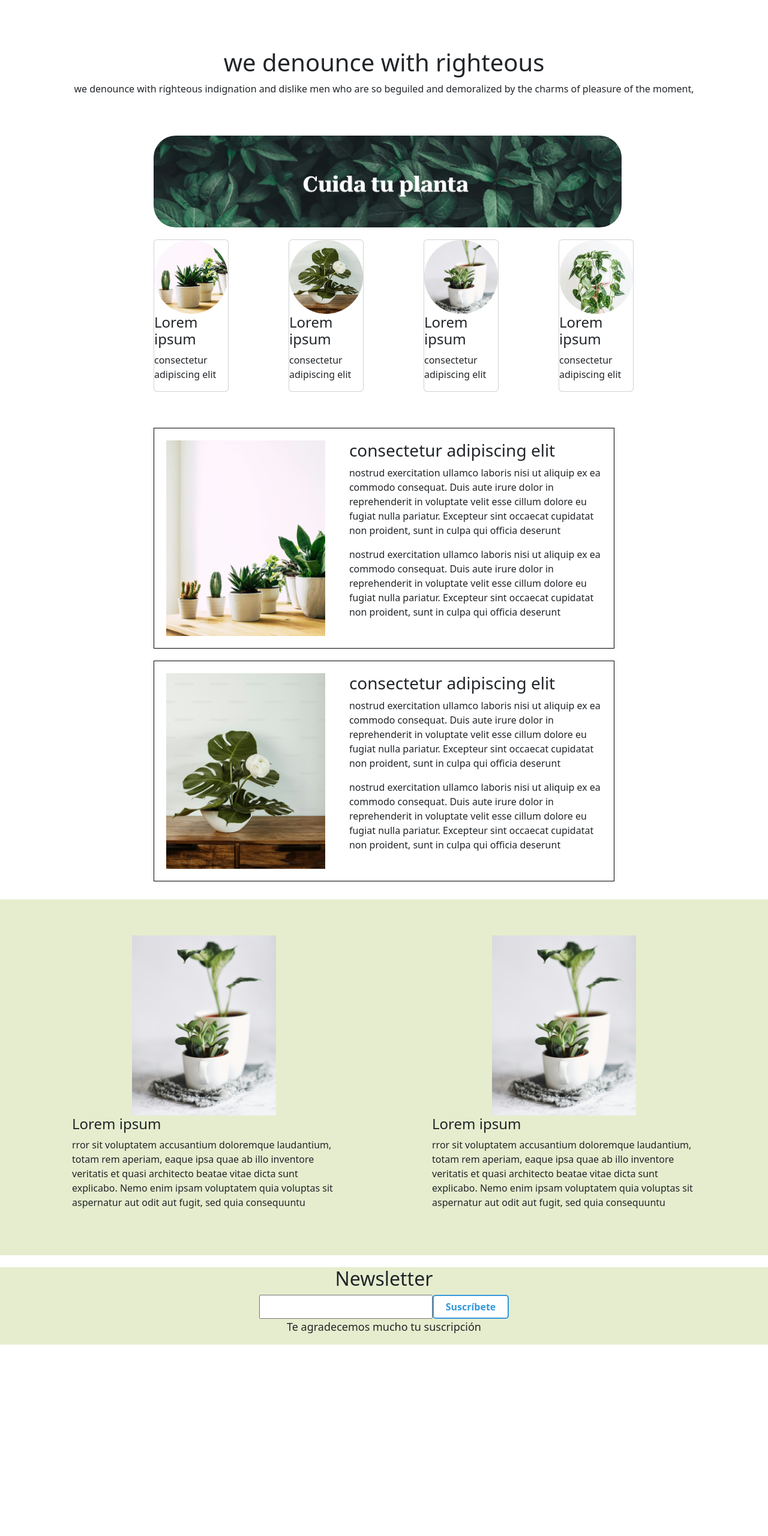
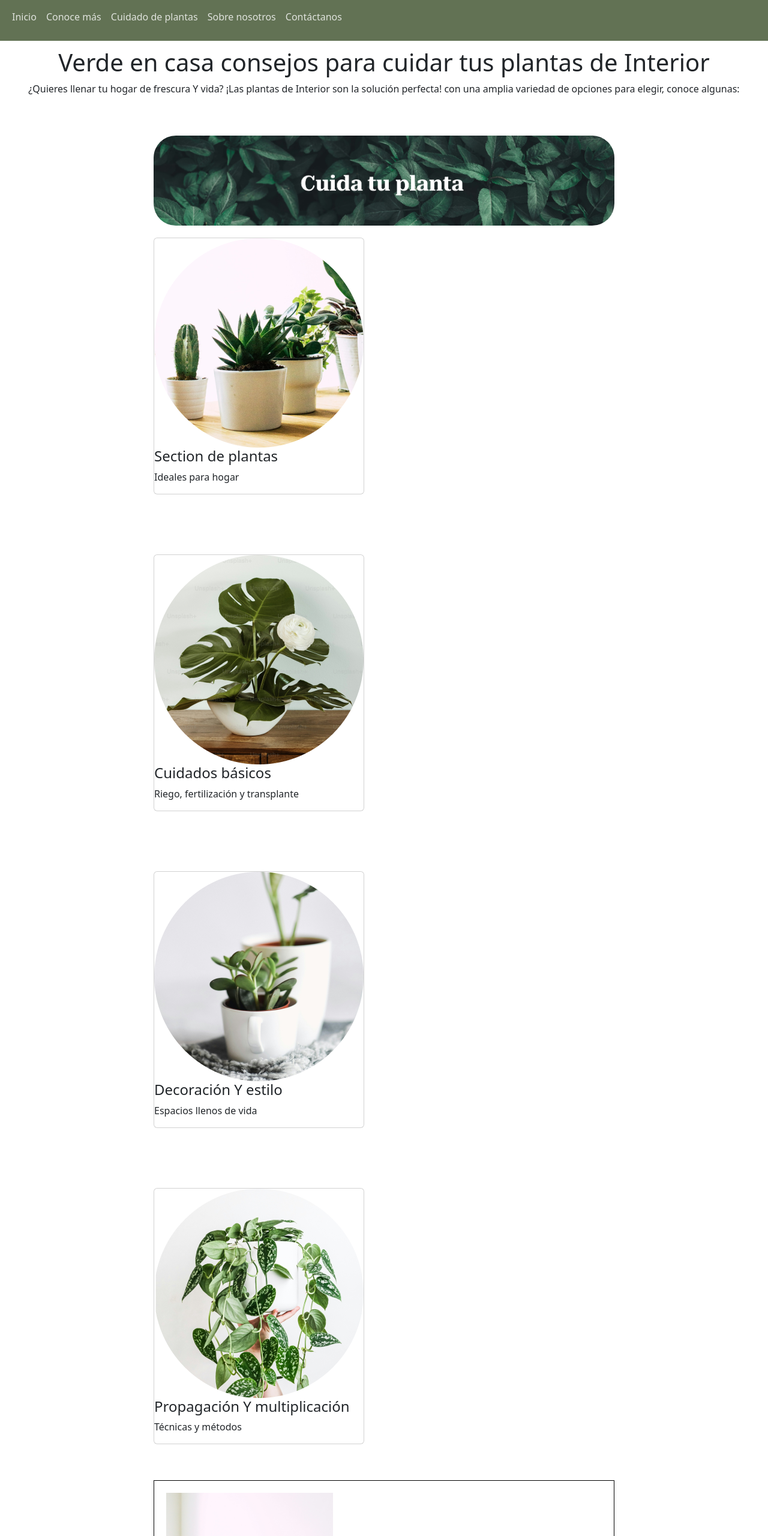
Before and after one commit to danyIndustrial/plantytap, a website: page src/pages/care.html in a window 1280 px wide. Shown: the top 2560 px of the page at 60% size. Before the commit the page ends 2241 px from the top, so only its background shows below. Drawn offline with nearby package versions, Linux system fonts and the light colour scheme; files whose address does not match are found by name.

Commit message:
entraga # 3
finalizando la pagina

```diff
--- a/src/pages/care.html
+++ b/src/pages/care.html
@@ -15,22 +15,27 @@
     <title>Care</title>
   </head>
   <body>
-    <section class="nav-container">
+    <section class="nav-container bg-custom-green">
       <nav class="navbar navbar-expand-lg navbar-light">
         <div class="container-fluid text-white">
           <button
             class="navbar-toggler bg-white"
             type="button"
             data-bs-toggle="collapse"
-            data-bs-target="#navbarNav"
-            aria-controls="navbarNav"
+            data-bs-target="#navbarNav2"
+            aria-controls="navbarNav2"
             aria-expanded="false"
             aria-label="Toggle navigation"
           >
             <span class="navbar-toggler-icon"></span>
           </button>
-          <div class="collapse navbar-collapse" id="navbarNav">
+          <div class="collapse navbar-collapse" id="navbarNav2">
             <ul class="navbar-nav text-white">
+              <li class="nav-item">
+                <a class="nav-link text-white" href="./index.html"
+                  >Inicio</a
+                >
+              </li>
               <li class="nav-item">
                 <a class="nav-link text-white" href="./conoce.html"
                   >Conoce más</a
@@ -57,10 +62,9 @@
       </nav>
     </section>
     <section class="title">
-      <h1>we denounce with righteous</h1>
+      <h1>Verde en casa consejos para cuidar tus plantas de Interior</h1>
       <p>
-        we denounce with righteous indignation and dislike men who are so
-        beguiled and demoralized by the charms of pleasure of the moment,
+        ¿Quieres llenar tu hogar de frescura Y vida? ¡Las plantas de Interior son la solución perfecta! con una amplia variedad de opciones para elegir, conoce algunas:
       </p>
     </section>
     <section class="container-banner space-center">
@@ -71,71 +75,59 @@
           alt="banner promocional"
         />
       </div>
-      <section class="cards-container">
+      <section class="cards-container wrap">
         <div class="card">
           <img class="card-img" src="../../assets/card-ma.png" alt="card-ma" />
           <article class="cards-article">
-            <h4>Lorem ipsum</h4>
-            <p>consectetur adipiscing elit</p>
+            <h4>Section de plantas</h4>
+            <p>Ideales para hogar</p>
           </article>
         </div>
         <div class="card">
           <img class="card-img" src="../../assets/card-planta2.png" alt="card-ma" />
           <article class="cards-article">
-            <h4>Lorem ipsum</h4>
-            <p>consectetur adipiscing elit</p>
+            <h4>Cuidados básicos</h4>
+            <p>Riego, fertilización y transplante</p>
           </article>
         </div>
         <div class="card">
           <img class="card-img" src="../../assets/card-plants3.png" alt="card-ma" />
           <article class="cards-article">
-            <h4>Lorem ipsum</h4>
-            <p>consectetur adipiscing elit</p>
+            <h4>Decoración Y estilo</h4>
+            <p>Espacios llenos de vida </p>
           </article>
         </div>
         <div class="card">
           <img class="card-img" src="../../assets/plants4.png" alt="card-ma" />
           <article class="cards-article">
-            <h4>Lorem ipsum</h4>
-            <p>consectetur adipiscing elit</p>
+            <h4>Propagación Y multiplicación</h4>
+            <p>Técnicas y métodos</p>
           </article>
         </div>
       </section>
     </section>
     <section class="container-info space-center">
-      <div class="info-card">
+      <div class="info-card wrap">
         <img class="info-img" src="../../assets/plantabig.png" alt="" />
         <article class="info-article">
-          <h3>consectetur adipiscing elit</h3>
+          <h3>Sección de plantas</h3>
           <p>
-            nostrud exercitation ullamco laboris nisi ut aliquip ex ea commodo
-            consequat. Duis aute irure dolor in reprehenderit in voluptate velit
-            esse cillum dolore eu fugiat nulla pariatur. Excepteur sint occaecat
-            cupidatat non proident, sunt in culpa qui officia deserunt
+            descubre que Son ideales para tu hogar según la Luz, El espacio Y tu nivel de experiencia en jardinería.
           </p>
           <p>
-            nostrud exercitation ullamco laboris nisi ut aliquip ex ea commodo
-            consequat. Duis aute irure dolor in reprehenderit in voluptate velit
-            esse cillum dolore eu fugiat nulla pariatur. Excepteur sint occaecat
-            cupidatat non proident, sunt in culpa qui officia deserunt
+            Desde las plantas que prosperan en ambientes con poca luz hasta las que necesitan luz indirecta, Hay una planta perfecta para quedar rincón de tu hogar.
           </p>
         </article>
       </div>
-      <div class="info-card">
-        <img class="info-img" src="../assets/bigplanta2.png" alt="" />
+      <div class="info-card wrap">
+        <img class="info-img" src="../../assets/bigplanta2.png" alt="" />
         <article class="info-article">
-          <h3>consectetur adipiscing elit</h3>
+          <h3>Cuidados básicos</h3>
           <p>
-            nostrud exercitation ullamco laboris nisi ut aliquip ex ea commodo
-            consequat. Duis aute irure dolor in reprehenderit in voluptate velit
-            esse cillum dolore eu fugiat nulla pariatur. Excepteur sint occaecat
-            cupidatat non proident, sunt in culpa qui officia deserunt
+            Aprende los fundamentos del cuidado de las plantas de Interior, Incluyendo el riego adecuado, fertilización,
           </p>
           <p>
-            nostrud exercitation ullamco laboris nisi ut aliquip ex ea commodo
-            consequat. Duis aute irure dolor in reprehenderit in voluptate velit
-            esse cillum dolore eu fugiat nulla pariatur. Excepteur sint occaecat
-            cupidatat non proident, sunt in culpa qui officia deserunt
+            El translante Y cómo identificar Y tratar problemas comunes como plagas Y enfermedades. Con los cuidados adecuados, Tus plantas no sólo sobrevivirán, Sino que prosperarán!
           </p>
         </article>
       </div>
@@ -144,15 +136,15 @@
       <div class="container-htz-wrapper">
         <img class="card-img-big" src="../../assets/bigplanta3.png" alt="card-ma" />
         <article class="cards-article">
-          <h4>Lorem ipsum</h4>
-          <p>rror sit voluptatem accusantium doloremque laudantium, totam rem aperiam, eaque ipsa quae ab illo inventore veritatis et quasi architecto beatae vitae dicta sunt explicabo. Nemo enim ipsam voluptatem quia voluptas sit aspernatur aut odit aut fugit, sed quia consequuntu</p>
+          <h4>Decoración y estilo</h4>
+          <p>Descubre cómo incorporar tus plantas de Interior en la decoración de tu hogar para crear espacios acogedores Y llenos de vida. Desde macetas decorativas hasta estantes flotantes Y jardines verticales, hay infinitas formas de integrar las plantas en tu estilo de decoración personal.</p>
         </article>
       </div>
       <div class="container-htz-wrapper">
         <img class="card-img-big" src="../../assets/bigplanta3.png" alt="card-ma" />
         <article class="cards-article">
-          <h4>Lorem ipsum</h4>
-          <p>rror sit voluptatem accusantium doloremque laudantium, totam rem aperiam, eaque ipsa quae ab illo inventore veritatis et quasi architecto beatae vitae dicta sunt explicabo. Nemo enim ipsam voluptatem quia voluptas sit aspernatur aut odit aut fugit, sed quia consequuntu</p>
+          <h4>Propagación y multiplicación </h4>
+          <p>Aprende técnicas para multiplicar tus plantas de Interior favoritas A través de la propagación. Desde esquejes de tallo hasta divisiones de raíces, Descubre cómo crear nuevas plantas a partir de las que ya tienes. Exploran métodos de propagación paso a paso Y consejos para garantizar el éxito en la multiplicación de tus plantas, Permitiéndote expandir tu colección Y compartir el amor por la jardinería con amigos Y familiares.</p>
         </article>
     </section>
     <footer class="footer space-center">
--- a/src/styles/styles.css
+++ b/src/styles/styles.css
@@ -639,10 +639,6 @@ img {
   width: 240px;
   height: 300px; }
 
-.container-htz-wrapper {
-  width: 50%;
-  padding: 20px 80px; }
-
 .info-img {
   width: 278px;
   height: 326px; }
@@ -654,13 +650,12 @@ img {
   margin: 20px auto;
   gap: 100px;
   display: flex;
-  width: 800px; }
+ }
 
 .card-wd {
   width: 170px; }
 
 .banner {
-  width: 780px;
   display: flex;
   margin: 0px auto;
   border-radius: 37px; }
```
Also changed, not shown: src/pages/aboutUs.html (+13 -15 lines), src/pages/conoce.html (+23 -24 lines), src/pages/contact.html (+15 -11 lines), src/pages/index.html (+5 -7 lines).
